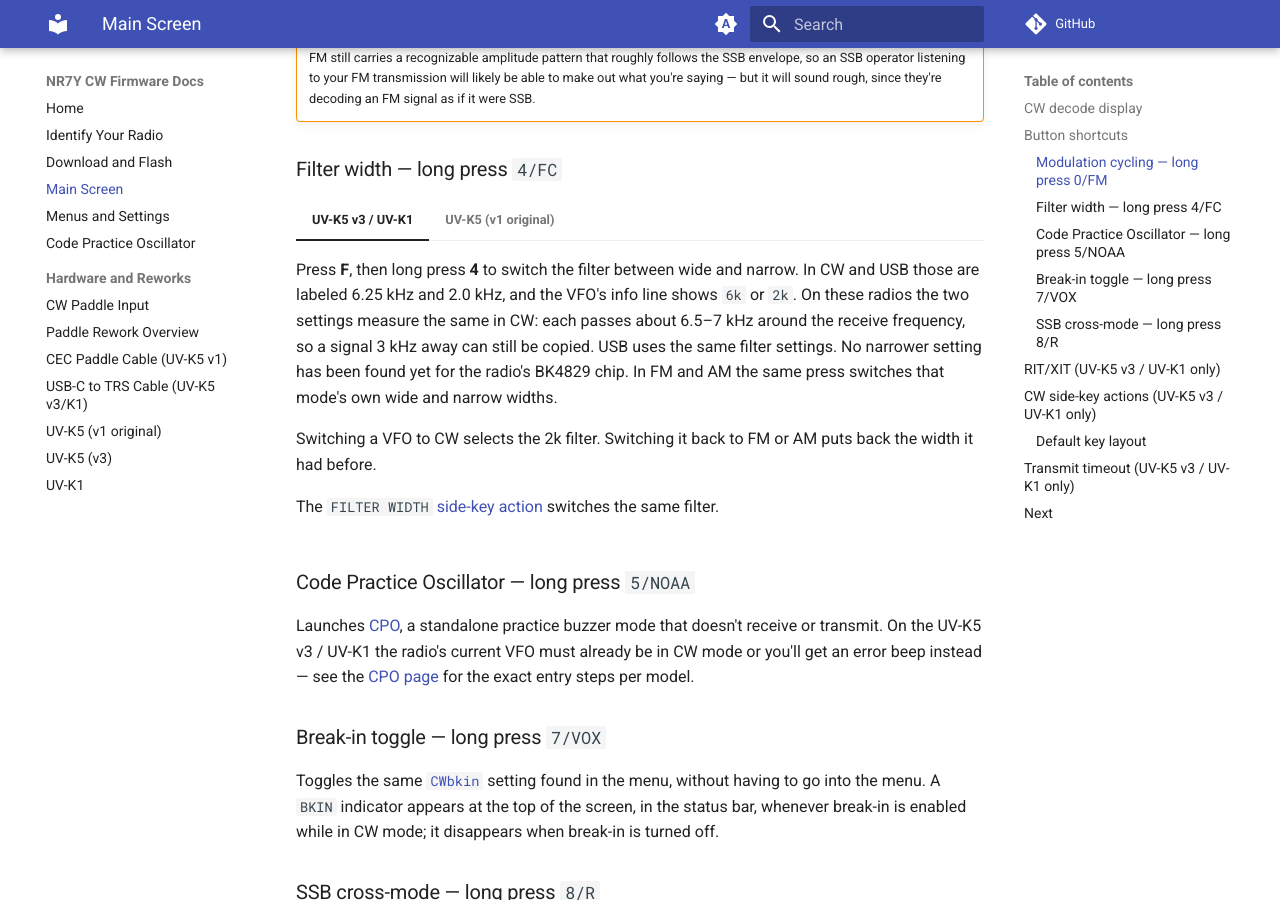
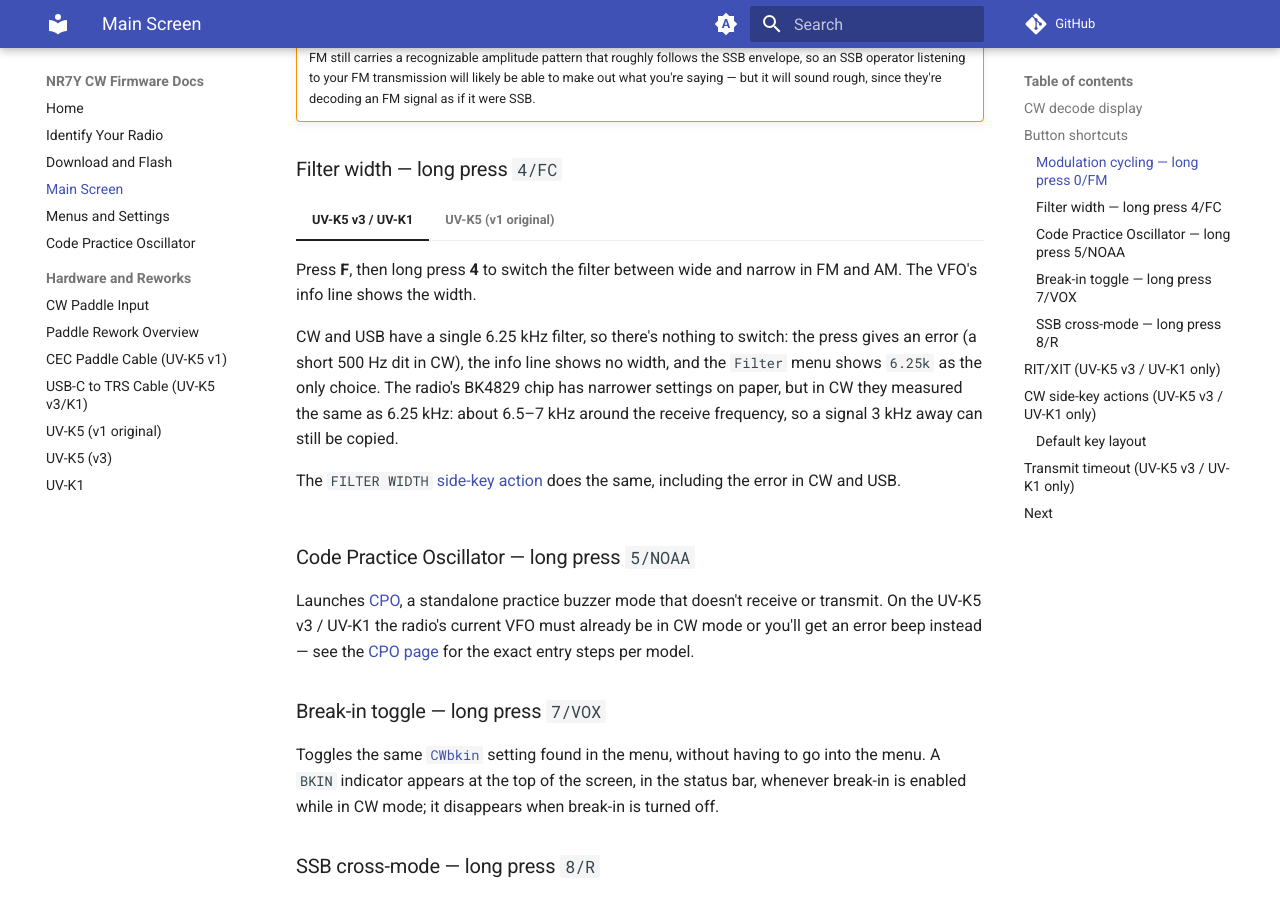
Before and after one commit to briand/cw-firmware-docs, an MkDocs documentation site: the page built from docs/main-screen.md, in a window 1280 px wide and 900 px high, scrolled down 1554 px. Built offline with MkDocs 1.6.1 and Material for MkDocs 9.7.7, drawn with Linux system fonts in a browser that asks for light colours; comment, search, counter and statistics services are not loaded; some of the changed text lies outside the part shown.

Commit message:
feat: review follow-ups round three

```diff
--- a/docs/main-screen.md
+++ b/docs/main-screen.md
@@ -17,8 +17,8 @@ decoded text across the middle line of the screen.
   being played back.
 - On the UV-K5 v3 / UV-K1, zeros are drawn dotted so they can't be mistaken
   for the letter O.
-- On the UV-K5 v3 / UV-K1, the prosigns SK, BK, KA, SN and UR (U and R run
-  together) show as their two letters, underlined. Prosigns that share a
+- On the UV-K5 v3 / UV-K1, the prosigns SK, BK, KA, SN, UR (U and R run
+  together) and SOS show as their letters, underlined. Prosigns that share a
   pattern with punctuation show the symbol instead: BT `=`, AR `+`, KN `(` and
   AS `&`.
 
@@ -64,19 +64,17 @@ The firmware automatically opens squelch full-time whenever switching to USB and
 === "UV-K5 v3 / UV-K1"
 
     Press **F**, then long press **4** to switch the filter between wide and
-    narrow. In CW and USB those are labeled 6.25 kHz and 2.0 kHz, and the
-    VFO's info line shows `6k` or `2k`. On these radios the two settings
-    measure the same in CW: each passes about 6.5–7 kHz around the receive
-    frequency, so a signal 3 kHz away can still be copied. USB uses the same
-    filter settings. No narrower setting has been found yet for the radio's
-    BK4829 chip. In FM and AM the same press switches that mode's own wide and
-    narrow widths.
+    narrow in FM and AM. The VFO's info line shows the width.
 
-    Switching a VFO to CW selects the 2k filter. Switching it back to FM or AM
-    puts back the width it had before.
+    CW and USB have a single 6.25 kHz filter, so there's nothing to switch:
+    the press gives an error (a short 500 Hz dit in CW), the info line shows no
+    width, and the `Filter` menu shows `6.25k` as the only choice. The radio's
+    BK4829 chip has narrower settings on paper, but in CW they measured the
+    same as 6.25 kHz: about 6.5–7 kHz around the receive frequency, so a signal
+    3 kHz away can still be copied.
 
-    The `FILTER WIDTH` [side-key action](#side-key-actions) switches the same
-    filter.
+    The `FILTER WIDTH` [side-key action](#side-key-actions) does the same,
+    including the error in CW and USB.
 
 === "UV-K5 (v1 original)"
 
@@ -138,7 +136,8 @@ and a key legend.
 
 The screen also closes when you start keying, or after 5 seconds without a
 key press. While an offset is applied, the VFO's info line shows a tag such as
-`R+0.12` (RIT), `X-0.05` (XIT) or `RX+0.12` (both), in kHz.
+`R+0.12` (RIT), `X-0.05` (XIT) or `RX+0.12` (both), in kHz, in place of the
+`MONI` / `SQL` label.
 
 The radio's error beep can't sound in CW, so a key the screen can't act on
 plays a short, low 500 Hz dit through the sidetone instead. That's a step
@@ -168,8 +167,8 @@ UP/DOWN.
 - Keyer mode and key input work like a menu: nothing changes until you press
   **M**. The popup shows a ✓ at its left end for **M** (with a small `M` beside
   it when `SetNav` is UP/DOWN) and an ✗ at its right end for **EXIT**.
-  **EXIT**, keying, transmitting, or 5 seconds without a key press closes it
-  without changing anything.
+  **EXIT**, keying, transmitting, or 20 seconds without a key press (the same
+  as the menu) closes it without changing anything.
 - Speed changes as soon as you press an arrow and stays however the popup
   closes, including when you start keying. The popup closes by itself after
   2 seconds without a key press.
```
Also changed, not shown: docs/code-practice-oscillator.md (+1 -1 lines), docs/menus-and-settings.md (+3 -3 lines).
